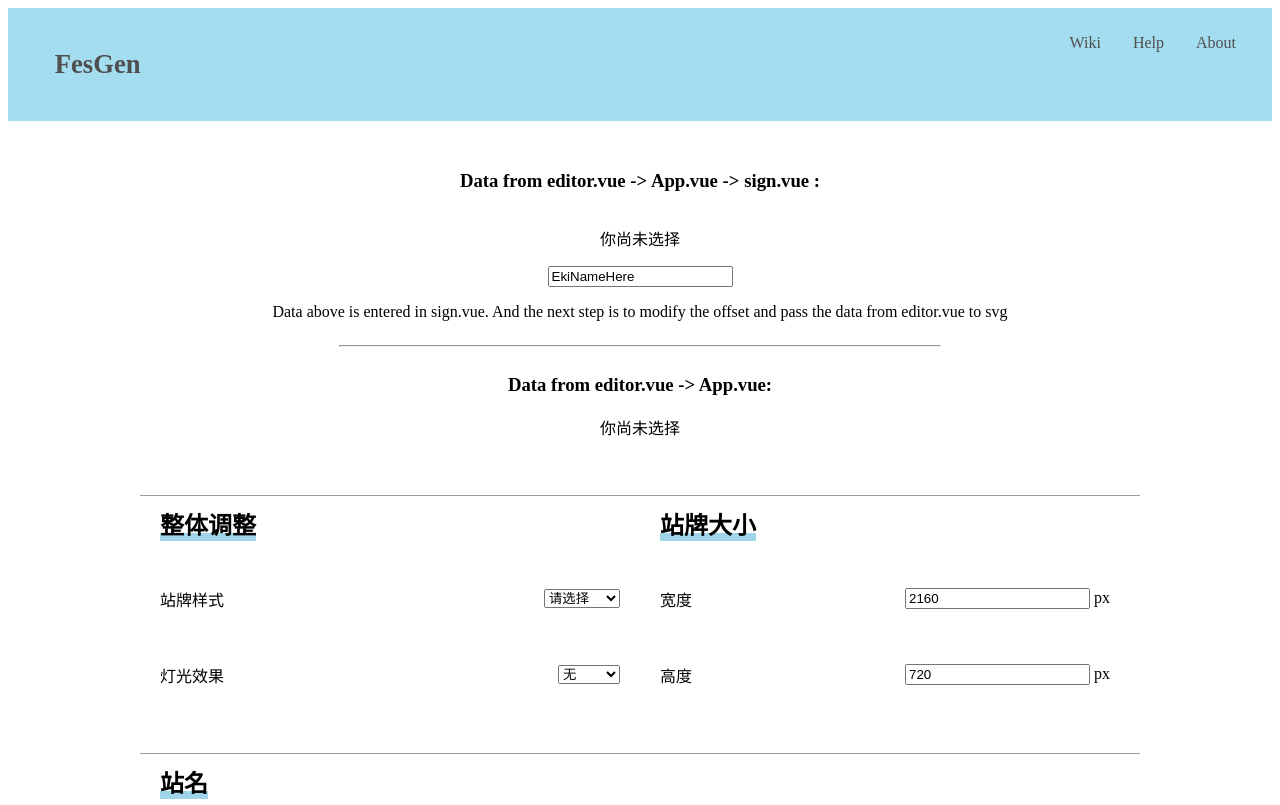
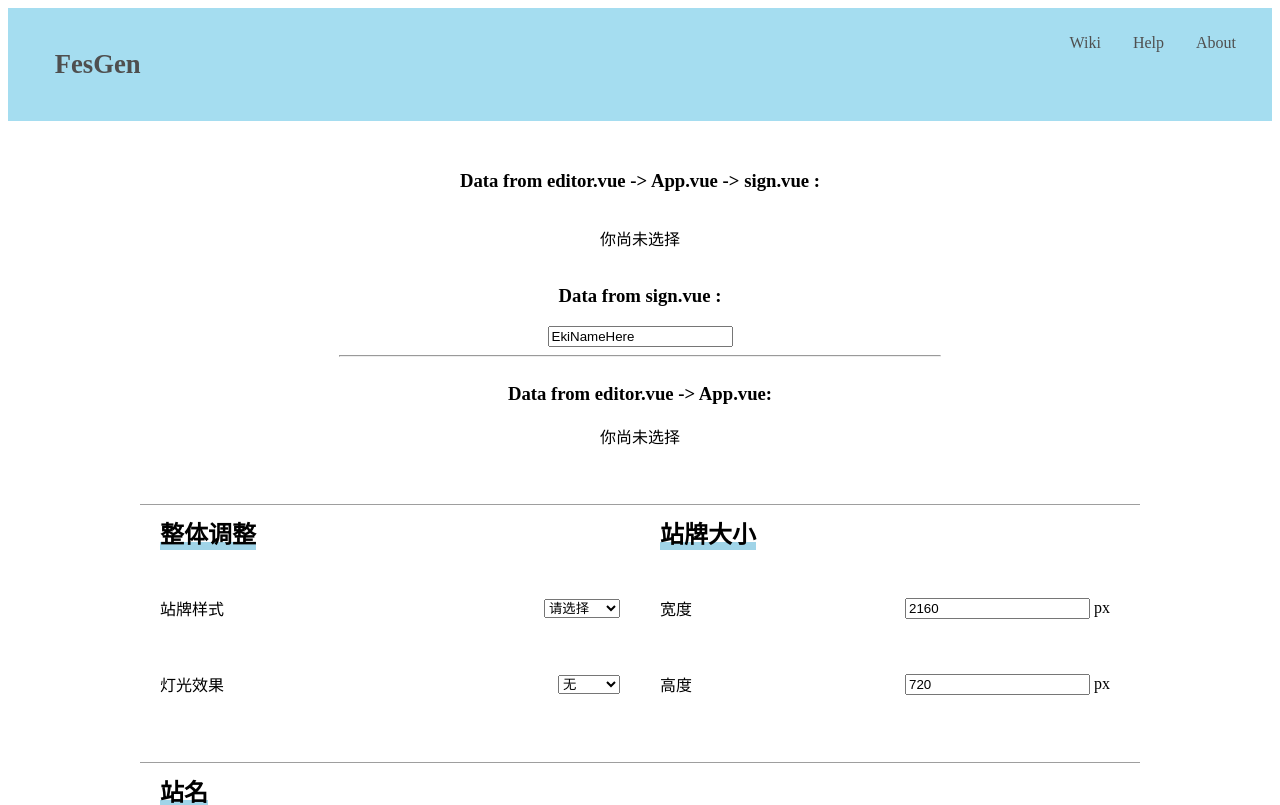
Before and after one commit to Team-Cenlinc/FesGen, a Vue app: page / in a window 1280 px wide. Shown: the top 805 px of the page. Built offline with nearby package versions, Linux system fonts and the light colour scheme; the HTML template or start-up script is replaced by a standard one.

Commit message:
Updated sign.vue.

```diff
--- a/src/components/sign.vue
+++ b/src/components/sign.vue
@@ -3,8 +3,8 @@
     <component :is="signStyles" ref="svg"></component>
     <h3>Data from editor.vue -> App.vue -> sign.vue :</h3>
     <p>{{ signStyles || '你尚未选择'}}</p>
+    <h3>Data from sign.vue :</h3>
     <input type="text" value="EkiName" v-model.lazy="ekiName" @change="svgChangeTest"/>
-    <p>Data above is entered in sign.vue. And the next step is to modify the offset and pass the data from editor.vue to svg</p>
     <hr/>
 
   </div>
```
